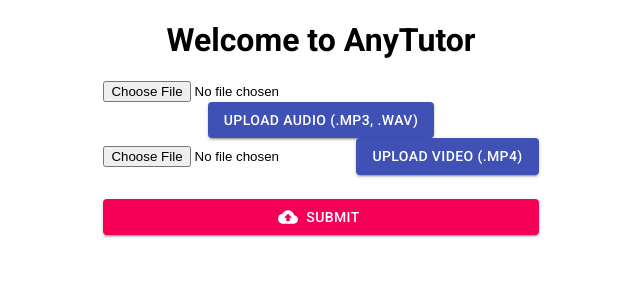
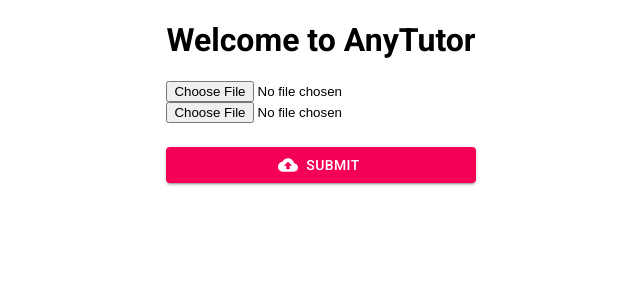
Before and after one commit to AllardQuek/AnyTutor, a React (Create React App) app: page / in a window 1280 px wide. Shown: the top 300 px of the page, without its empty margins (319-959 px from the left). Built offline with nearby package versions, Linux system fonts and the light colour scheme.

Commit message:
rhs only

```diff
--- a/src/App.js
+++ b/src/App.js
@@ -2,19 +2,15 @@ import './App.css';
 import { Button } from '@material-ui/core';
 import styled from 'styled-components';
 import CloudUploadIcon from '@material-ui/icons/CloudUpload';
-import { useForm, Controller } from "react-hook-form";
+import { useForm } from "react-hook-form";
 
 
 function App() {
-  const { handleSubmit, control } = useForm();
+  const { register, handleSubmit } = useForm();
 
   const submit = (data) => {
     console.log("submitting!");
     console.log(data);
-  }
-
-  const upload = () => {
-    console.log("DONE");
   }
 
   return (
@@ -25,53 +21,22 @@ function App() {
         <h1>Welcome to AnyTutor</h1>
 
         <form onSubmit={handleSubmit(submit)} className="uploads">
-          <Controller
-            control={control}
-            name="audio-upload"
-            render={({ field }) =>
-              <>
+
           <input
             name="audio"
             accept="audio/*"
             id="contained-button-file"
             type="file"
-                  // hidden
-                  // required
-                  onChange={upload}
-                  {...field}
-                />
-                <label htmlFor="contained-button-file">
-                  <Button type="button" variant="contained" color="primary" component="span"  >
-                    Upload Audio (.mp3, .wav)
-                  </Button>
-                </label>
-              </>
-            }
-          />
+            required
+            {...register("audio-upload")} />
 
-          <Controller
-            control={control}
-            name="video-upload"
-            render={({ field }) =>
-              <div className="video">
           <input
             name="video"
             accept="video/*"
             id="contained-button-file"
             type="file"
-                  // hidden
-                  // required
-                  onChange={upload}
-                  // {...field}
-                />
-                <label htmlFor="contained-button-file">
-                  <Button type="button" variant="contained" color="primary" component="span"  >
-                    Upload Video (.mp4)
-                  </Button>
-                </label>
-              </div>
-            }
-          />
+            required
+            {...register("video-upload")} />
 
           <Button
             className="submit"
```
Lines whose indentation alone changed are shown as unchanged.
